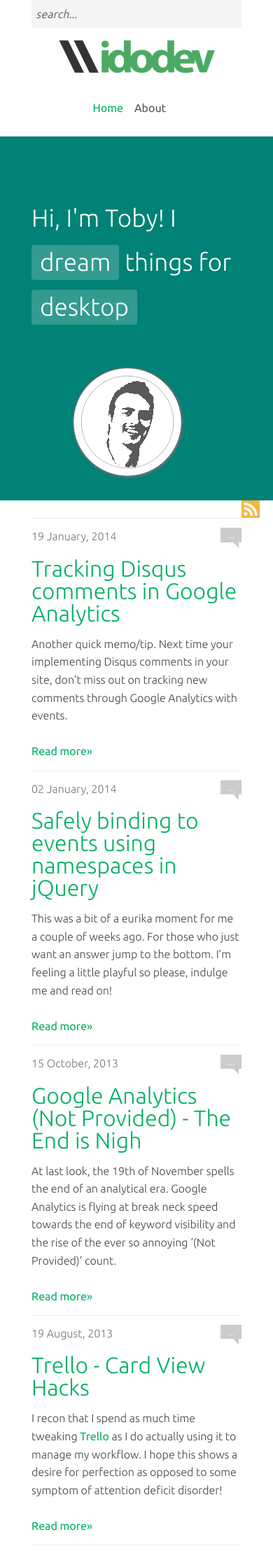
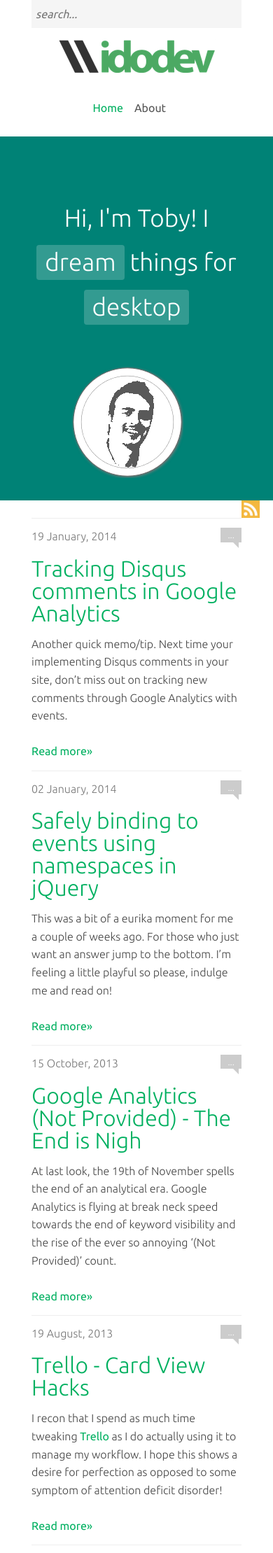
Before and after one commit to idodev/idodev.github.com, a Jekyll site: the page built from index.html, in a window 390 px wide. Shown: the top 2219 px of the page at 70% size. Built offline with Jekyll 4.4.1, drawn with Linux system fonts in a browser that asks for light colours; nearby versions of some CDN libraries; Markdown is read by kramdown in place of the engine named in the settings; the list of posts is cut into pages by our own code; comment, search, counter and statistics services are not loaded.

Commit message:
center align mega text on mobile

```diff
--- a/css/sass/modules/_megatext.scss
+++ b/css/sass/modules/_megatext.scss
@@ -8,6 +8,9 @@
         line-height:1.8em;
         padding:1.5em 0;
         margin:0;
+        @media screen and (max-width: $content_width_tablet) {
+            text-align:center;
+        }
     }
 
     span.things-i-do{
```
Also changed, not shown: css/style.min.css.
